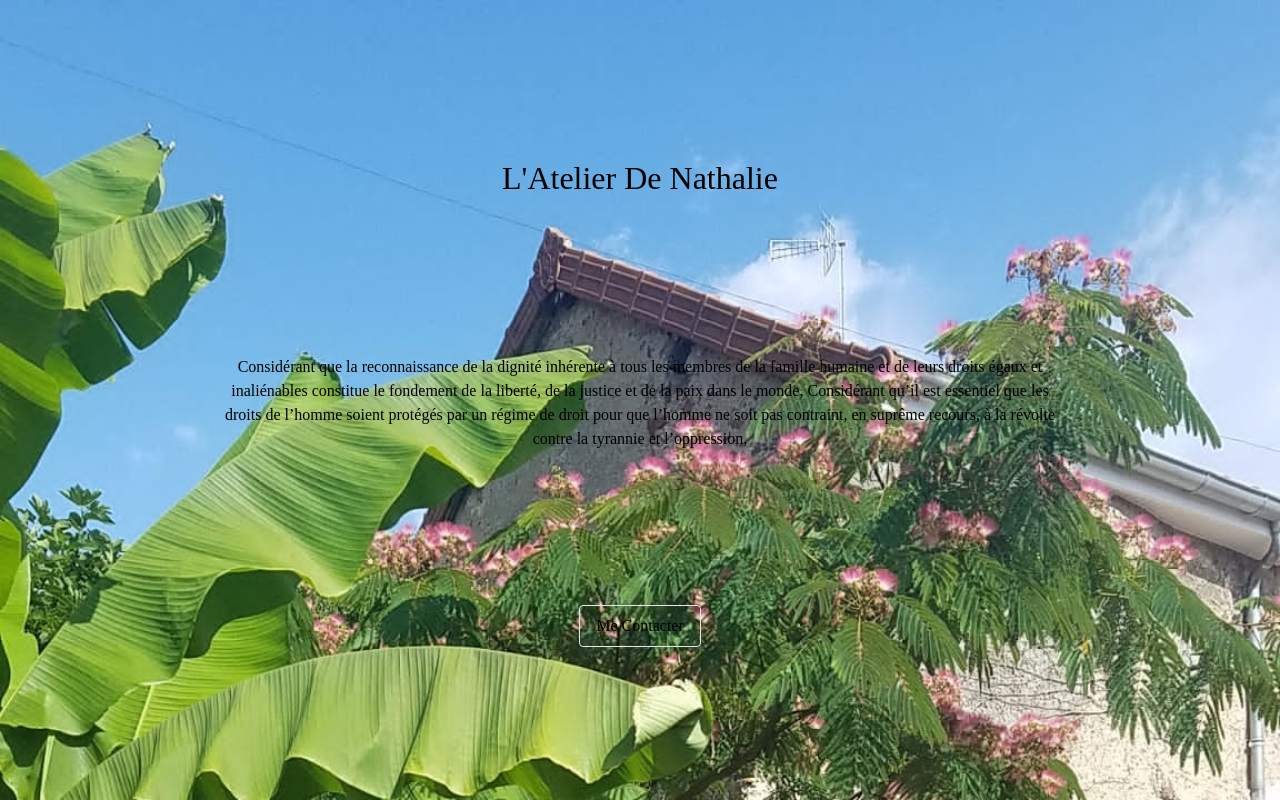
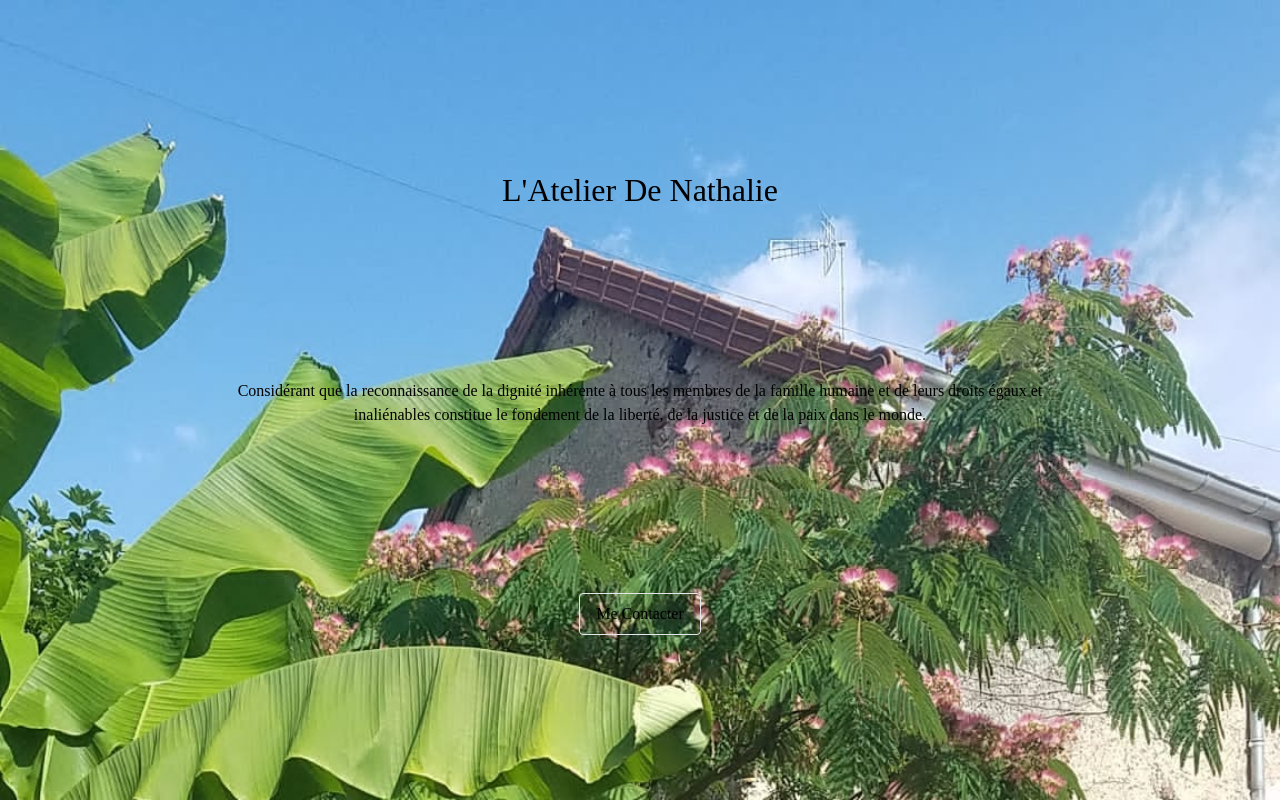
Before and after one commit to GNT-N/atelier-de-nathalie, a Next.js app: page / in a window 1280 px wide. Built offline with nearby package versions, Linux system fonts and the light colour scheme.

Commit message:
Update page.js

```diff
--- a/src/app/page.js
+++ b/src/app/page.js
@@ -11,16 +11,12 @@ export default function Home() {
                 // background écran accueil page home
                 style={{ backgroundImage: `url("/images/bg_ete.jpg")` }}
             >
-                <h1 className="my-auto">L'Atelier De Nathalie</h1>
+                <h1 className="my-auto">L&apos;Atelier De Nathalie</h1>
                 <p className="w-2/3 text-center">
                     Considérant que la reconnaissance de la dignité inhérente à
                     tous les membres de la famille humaine et de leurs droits
                     égaux et inaliénables constitue le fondement de la liberté,
-                    de la justice et de la paix dans le monde, Considérant qu’il
-                    est essentiel que les droits de l’homme soient protégés par
-                    un régime de droit pour que l’homme ne soit pas contraint,
-                    en suprême recours, à la révolte contre la tyrannie et
-                    l’oppression,{" "}
+                    de la justice et de la paix dans le monde.{" "}
                 </p>
                 <div className="my-auto">
                     <Link href="/contact">
@@ -43,7 +39,7 @@ export default function Home() {
                     >
                         <Link href="/vegetaux_personnels">
                             <h2 className="text-center mt-16">
-                                Création avec des végétaux issue de ma
+                                Création avec avec des végétaux issue de ma
                                 production
                             </h2>
                         </Link>
```
